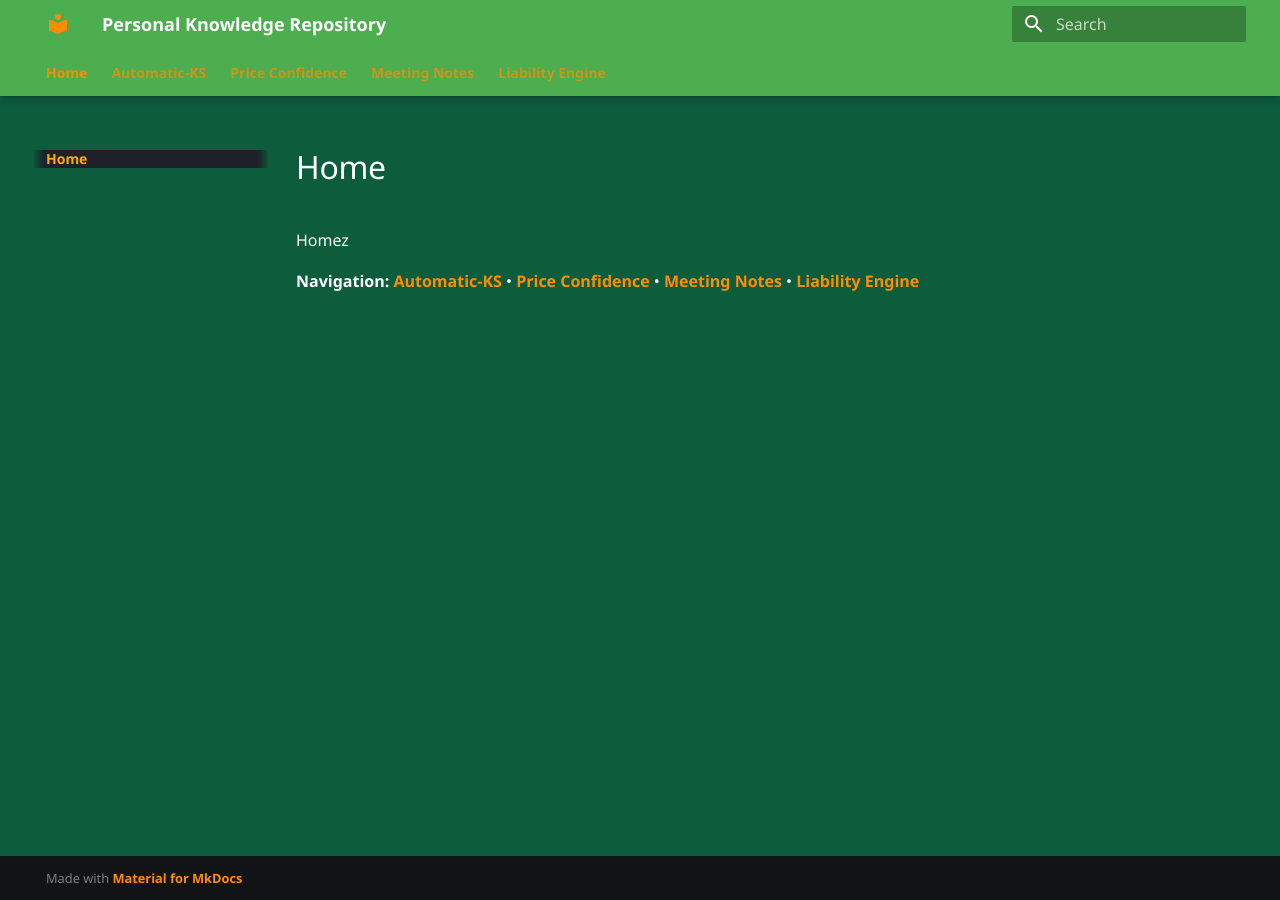
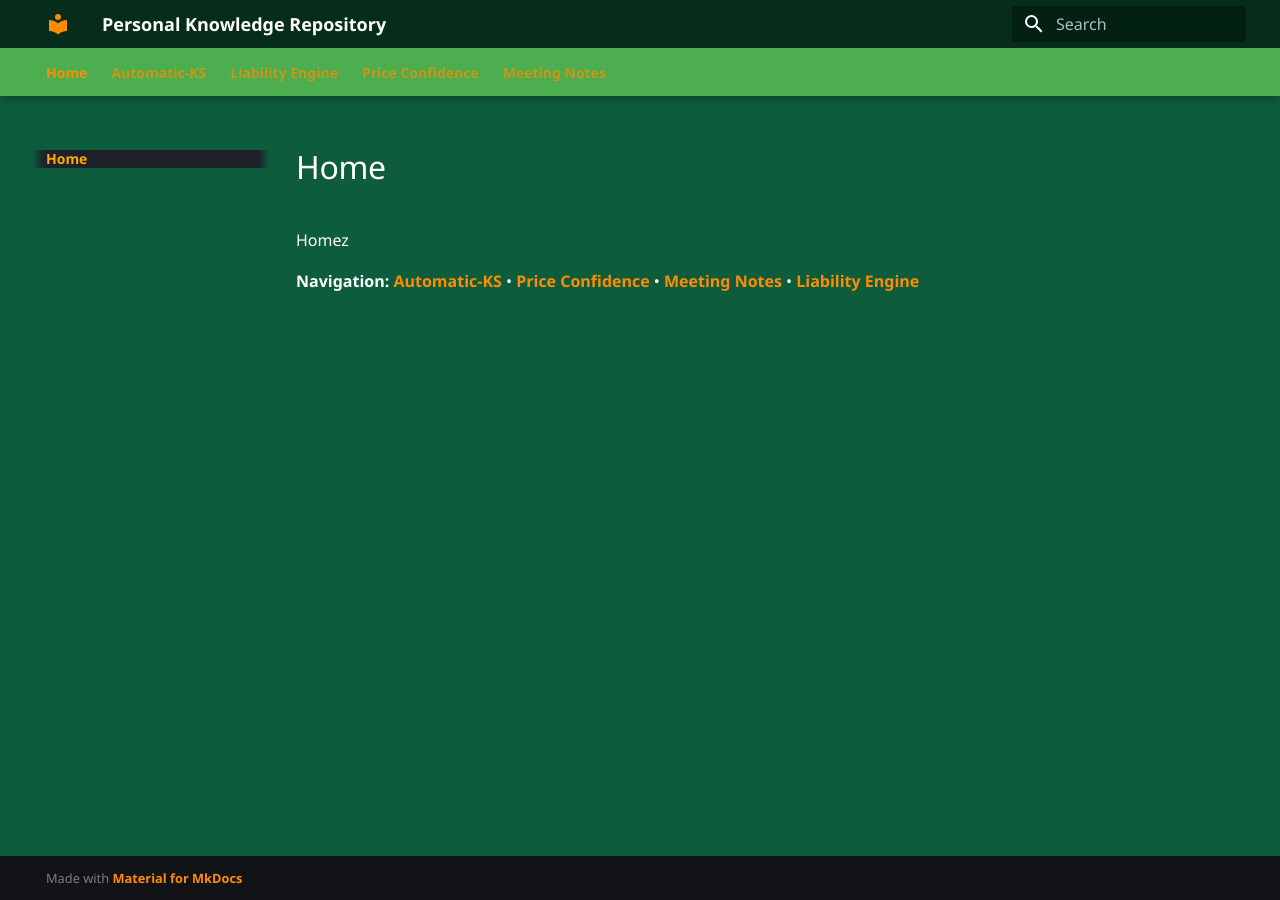
Before and after one commit to MiguelGomes2/pages-mgomes, an MkDocs documentation site: the page built from docs/index.md, in a window 1280 px wide. Built offline with MkDocs 1.6.1 and Material for MkDocs 9.7.7, drawn with Linux system fonts in a browser that asks for light colours; some web fonts are replaced.

Commit message:
Add header homepage link, dark green top bar, reorganize nav alphabetically with Meeting Notes last

```diff
--- a/docs/overrides/main.html
+++ b/docs/overrides/main.html
@@ -90,5 +90,26 @@
     .md-nav__title {
       display: none !important;
     }
+
+    /* Dark green header background */
+    .md-header {
+      background-color: #052d1a !important;
+      cursor: pointer !important;
+    }
+
+    .md-header__inner {
+      cursor: pointer !important;
+    }
   </style>
+
+  <script>
+    document.addEventListener('DOMContentLoaded', function() {
+      const header = document.querySelector('.md-header');
+      if (header) {
+        header.onclick = function() {
+          window.location.href = '{{ config.site_url }}';
+        };
+      }
+    });
+  </script>
 {% endblock %}
--- a/mkdocs.yml
+++ b/mkdocs.yml
@@ -36,6 +36,6 @@ markdown_extensions:
 nav:
   - Home: index.md
   - Automatic-KS: automaticks/index.md
+  - Liability Engine: liabilityengine/index.md
   - Price Confidence: price-confidence/index.md
   - Meeting Notes: meeting-notes/index.md
-  - Liability Engine: liabilityengine/index.md
```
